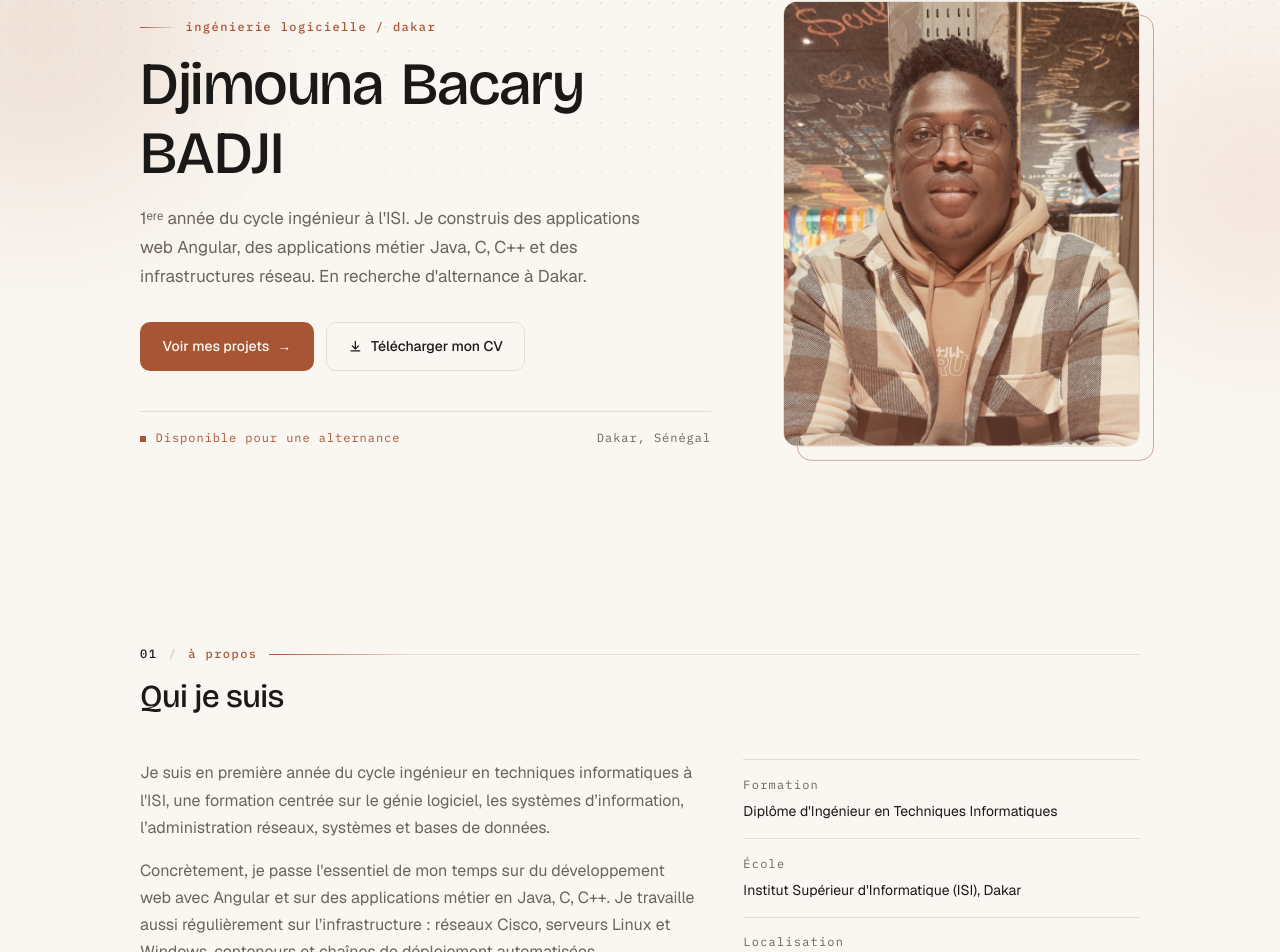
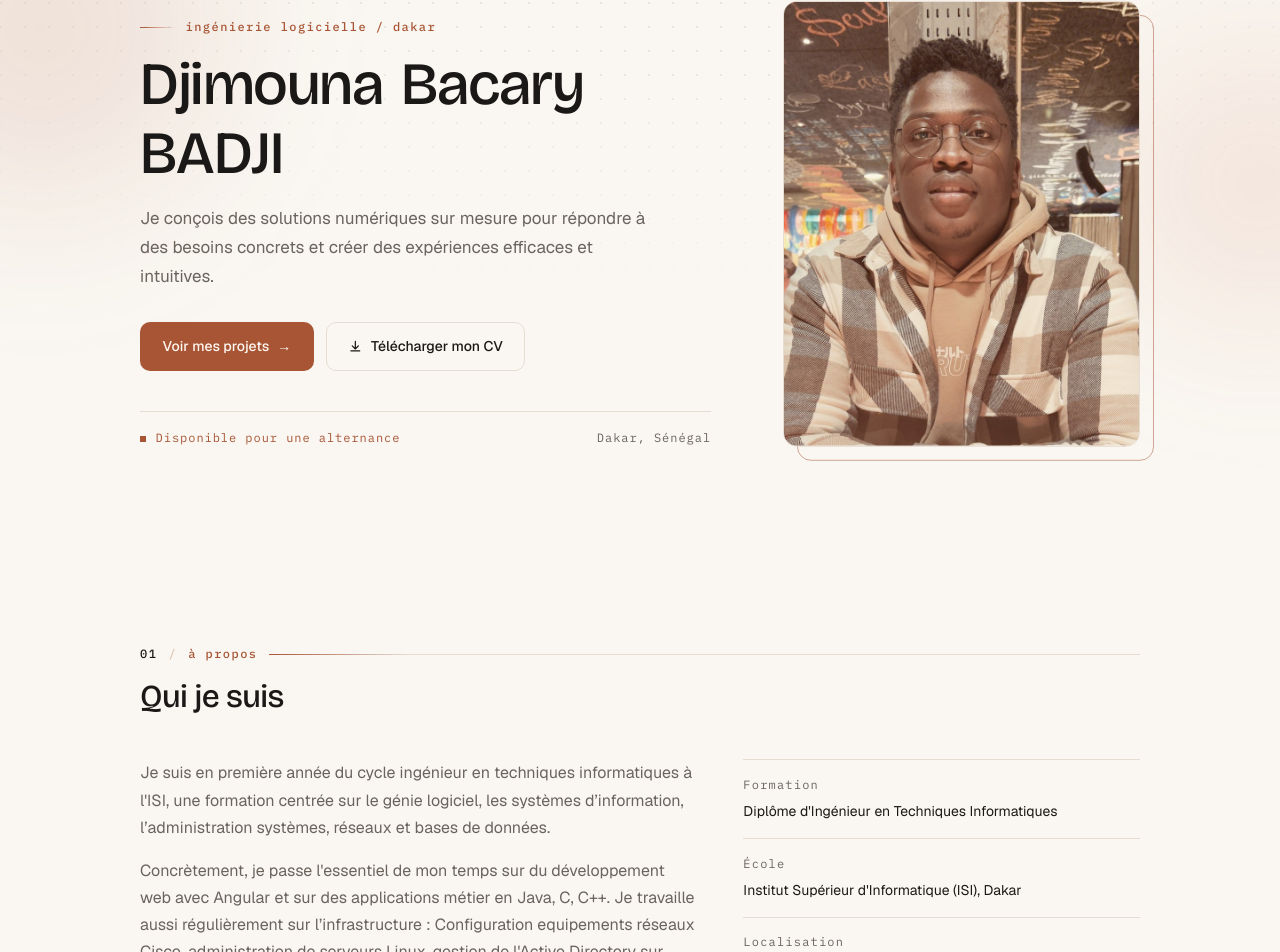
Before and after one commit to djim97/Portfolio, an Angular app: page / in a window 1280 px wide. Shown: the part 195-1147 px from the top of the page. Built offline with nearby package versions, Linux system fonts and the light colour scheme.

Commit message:
Nouvelle accroche, precisions sur l'infrastructure et CV a jour

```diff
--- a/src/app/core/profile.data.ts
+++ b/src/app/core/profile.data.ts
@@ -10,9 +10,7 @@ export const IDENTITY = {
   role: 'Élève ingénieur en informatique',
   eyebrow: 'ingénierie logicielle / dakar',
   tagline:
-    "1ᵉʳᵉ année du cycle ingénieur à l'ISI. Je construis des applications web Angular, " +
-    'des applications métier Java, C, C++ et des infrastructures réseau. En recherche ' +
-    "d'alternance à Dakar.",
+    "Je conçois des solutions numériques sur mesure pour répondre à des besoins concrets et créer des expériences efficaces et intuitives.",
   location: 'Dakar, Sénégal',
   school: "Institut Supérieur d'Informatique (ISI), Dakar",
   program: "Diplôme d'Ingénieur en Techniques Informatiques",
@@ -26,10 +24,11 @@ export const IDENTITY = {
 export const ABOUT: string[] = [
   "Je suis en première année du cycle ingénieur en techniques informatiques à l'ISI, " +
     'une formation centrée sur le génie logiciel, les systèmes d’information, l’administration ' +
-    'réseaux, systèmes et bases de données.',
+    'systèmes, réseaux et bases de données.',
   "Concrètement, je passe l'essentiel de mon temps sur du développement web avec Angular " +
     'et sur des applications métier en Java, C, C++. Je travaille aussi régulièrement sur ' +
-    'l’infrastructure : réseaux Cisco, serveurs Linux et Windows, conteneurs et chaînes ' +
+    'l’infrastructure : Configuration equipements réseaux Cisco, administration de ' +
+    'serveurs Linux, gestion de l\'Active Directory sur Windows server, conteneurs et chaînes ' +
     'de déploiement automatisées.',
   'Je cherche une alternance à Dakar où je peux contribuer à un produit réel et ' +
     'apprendre au contact d’une équipe.',
```
Also changed, not shown: 1 other file (tests, documents, lock files or other folders).
